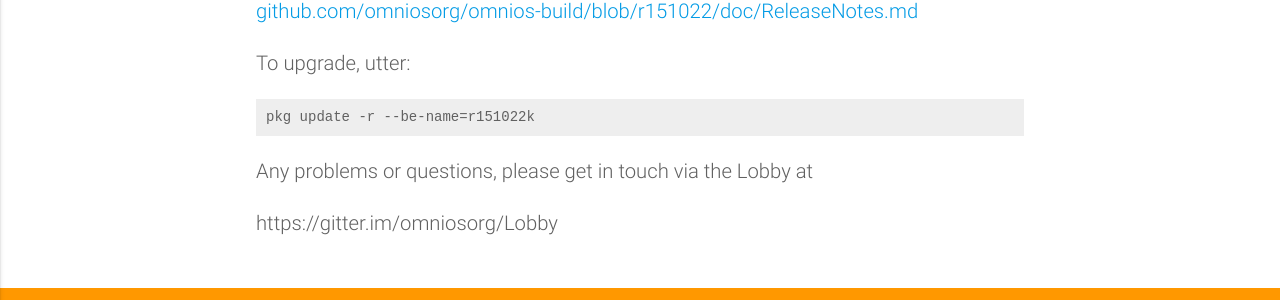
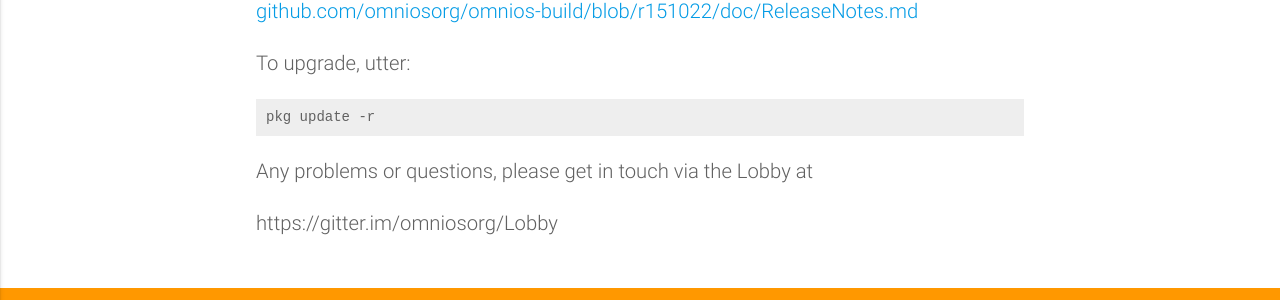
Before and after one commit to omniosorg/omniosorg.github.io, a Jekyll site: the page built from _posts/2017-07-31-release-022k.md, in a window 1280 px wide. Shown: the part 425-725 px from the top of the page. Built offline with Jekyll 4.4.1, drawn with Linux system fonts in a browser that asks for light colours.

Commit message:
remove --be-name from pkg update command since this is a no-reboot update

````diff
--- a/_posts/2017-07-31-release-022k.md
+++ b/_posts/2017-07-31-release-022k.md
@@ -15,7 +15,7 @@
 To upgrade, utter:
 
 ```
-pkg update -r --be-name=r151022k
+pkg update -r
 ```
 
 Any problems or questions, please get in touch via the Lobby at
````
